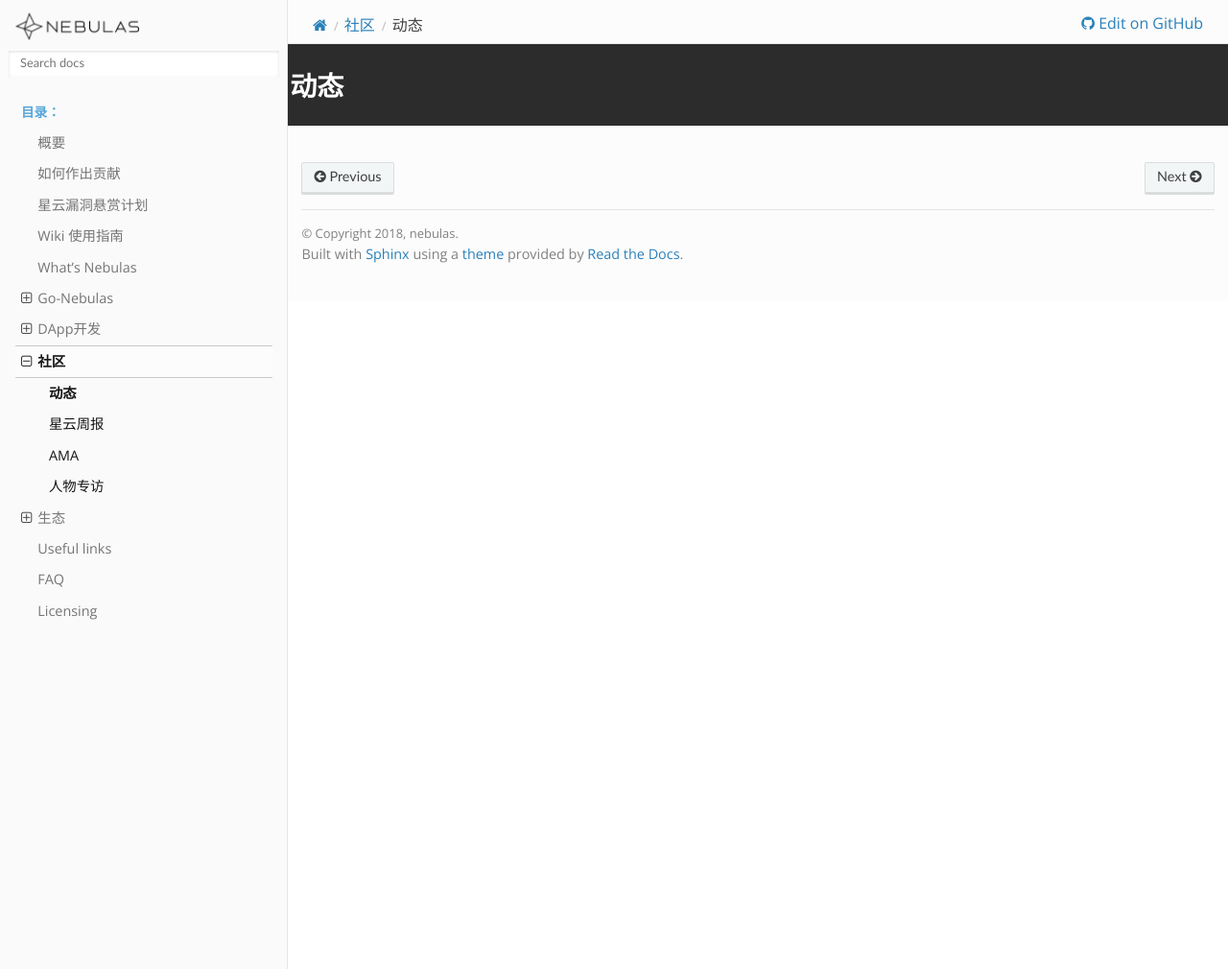
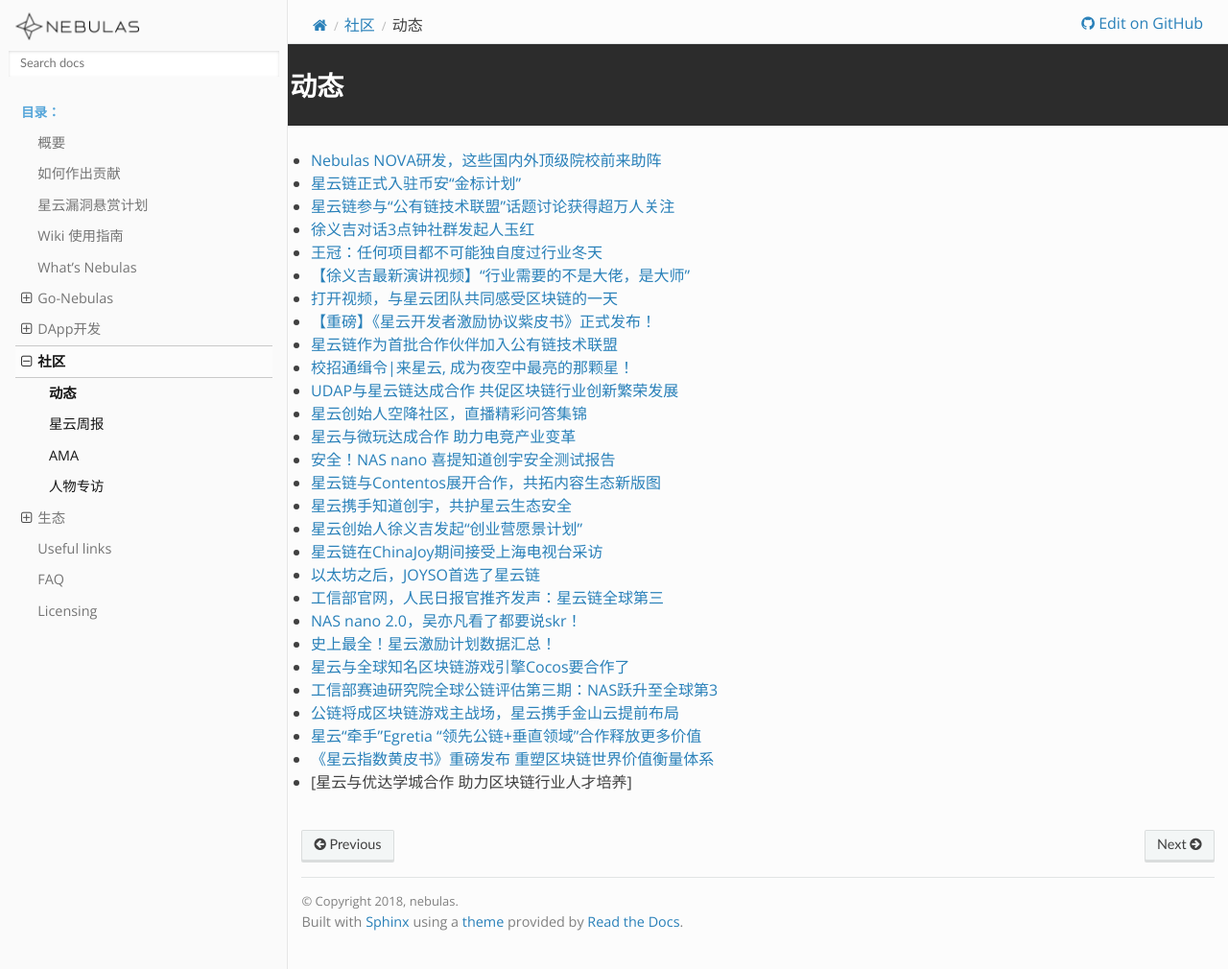
Before and after one commit to nebulasio/nebdocs, a Sphinx documentation site: the page built from docs/community/events.md, in a window 1280 px wide and 1010 px high. Shown: the whole window at 96% size. Built offline with Sphinx 7.4.7 and the Read the Docs theme 2.0.0, drawn with Linux system fonts in a browser that asks for light colours; pages that are not in the unit, such as notebooks, are missing from menus.

Commit message:
Update events.md

```diff
--- a/docs/community/events.md
+++ b/docs/community/events.md
@@ -1 +1,29 @@
 # 动态
+- [Nebulas NOVA研发，这些国内外顶级院校前来助阵](https://mp.weixin.qq.com/s/LJ7edynrMvbE5aZuNcX19w)
+- [星云链正式入驻币安“金标计划”](https://mp.weixin.qq.com/s/k32R-pcCVGmmcuRsnxi9iQ)
+- [星云链参与“公有链技术联盟”话题讨论获得超万人关注](https://blog.nebulas.io/2018/11/22/the-discussion-of-the-nebulas-participating-in-the-topic-of-public-chain-technology-alliance-has-attracted-more-than-10000-people/)
+- [徐义吉对话3点钟社群发起人玉红](https://blog.nebulas.io/2018/11/19/hitters-chatted-with-3am-community-initiator-yu-hong/)
+- [王冠：任何项目都不可能独自度过行业冬天](https://mp.weixin.qq.com/s/RoNwVukxHFykF4z6If5kAw)
+- [【徐义吉最新演讲视频】“行业需要的不是大佬，是大师”](https://mp.weixin.qq.com/s/-9hzlgWBkHh2-HZuwPvExg)
+- [打开视频，与星云团队共同感受区块链的一天](https://mp.weixin.qq.com/s/dmQP5zm4jYzwHmyr2GqXAg)
+- [【重磅】《星云开发者激励协议紫皮书》正式发布！](https://mp.weixin.qq.com/s/GiWRw8xxeYHDaAY6NhvNLQ)
+- [星云链作为首批合作伙伴加入公有链技术联盟](https://mp.weixin.qq.com/s/jY5waUjtheANMbUP8lEkow)
+- [校招通缉令|来星云, 成为夜空中最亮的那颗星！](https://mp.weixin.qq.com/s/YEfyAuq_gI0Z6yordG08TQ)
+- [UDAP与星云链达成合作 共促区块链行业创新繁荣发展](https://mp.weixin.qq.com/s/5jKJjErOPUj0RlSNoOBzJA)
+- [星云创始人空降社区，直播精彩问答集锦](https://mp.weixin.qq.com/s/OsnOYKlP2MYIiMLAPB9wHw)
+- [星云与微玩达成合作 助力电竞产业变革](https://mp.weixin.qq.com/s/XVmfME3Y0t4gYrXq0qs0BQ)
+- [安全！NAS nano 喜提知道创宇安全测试报告](https://mp.weixin.qq.com/s/ExCdEGJSRm2gSR0pdMDTLA)
+- [星云链与Contentos展开合作，共拓内容生态新版图](https://mp.weixin.qq.com/s/LSRSQ-cZfytqvw9-t2rrjQ)
+- [星云携手知道创宇，共护星云生态安全](https://mp.weixin.qq.com/s/ahRupOaXoxrJBAogSnom2g)
+- [星云创始人徐义吉发起“创业营愿景计划”](https://blog.nebulas.io/2018/08/11/xingyun-founder-x-u-yiji-launched-the-startup-camp-vision-plan/)
+- [星云链在ChinaJoy期间接受上海电视台采访](https://mp.weixin.qq.com/s/ABKXI-JOzGzOjJoBcQPMhw)
+- [以太坊之后，JOYSO首选了星云链](https://mp.weixin.qq.com/s/CszpH_5EDVvrJ4nyFbnAEA)
+- [工信部官网，人民日报官推齐发声：星云链全球第三](https://mp.weixin.qq.com/s/_IM81RtN_XyhEGxHpSUVkw)
+- [NAS nano 2.0，吴亦凡看了都要说skr！](https://mp.weixin.qq.com/s/2gzrM1ht9fxWL7aKNg0DDA)
+- [史上最全！星云激励计划数据汇总！](https://mp.weixin.qq.com/s/PJ8-fxD9e6CADfJ65JF0fw)
+- [星云与全球知名区块链游戏引擎Cocos要合作了](https://mp.weixin.qq.com/s/BhvCaNdgfeFBgg0r_YZa-g)
+- [工信部赛迪研究院全球公链评估第三期：NAS跃升至全球第3](https://mp.weixin.qq.com/s/AEvrThfKbTP1a_dAajqTIA)
+- [公链将成区块链游戏主战场，星云携手金山云提前布局](https://mp.weixin.qq.com/s/E-MYKFFpSIhOGcpi_ydoCg)
+- [星云“牵手”Egretia “领先公链+垂直领域”合作释放更多价值](https://mp.weixin.qq.com/s/GBR-AlcFMYIRJuey4KCCVg)
+- [《星云指数黄皮书》重磅发布 重塑区块链世界价值衡量体系](https://mp.weixin.qq.com/s/2qEz3YbCvbg7ZQDNMLh-XQ)
+- [星云与优达学城合作 助力区块链行业人才培养]
```
